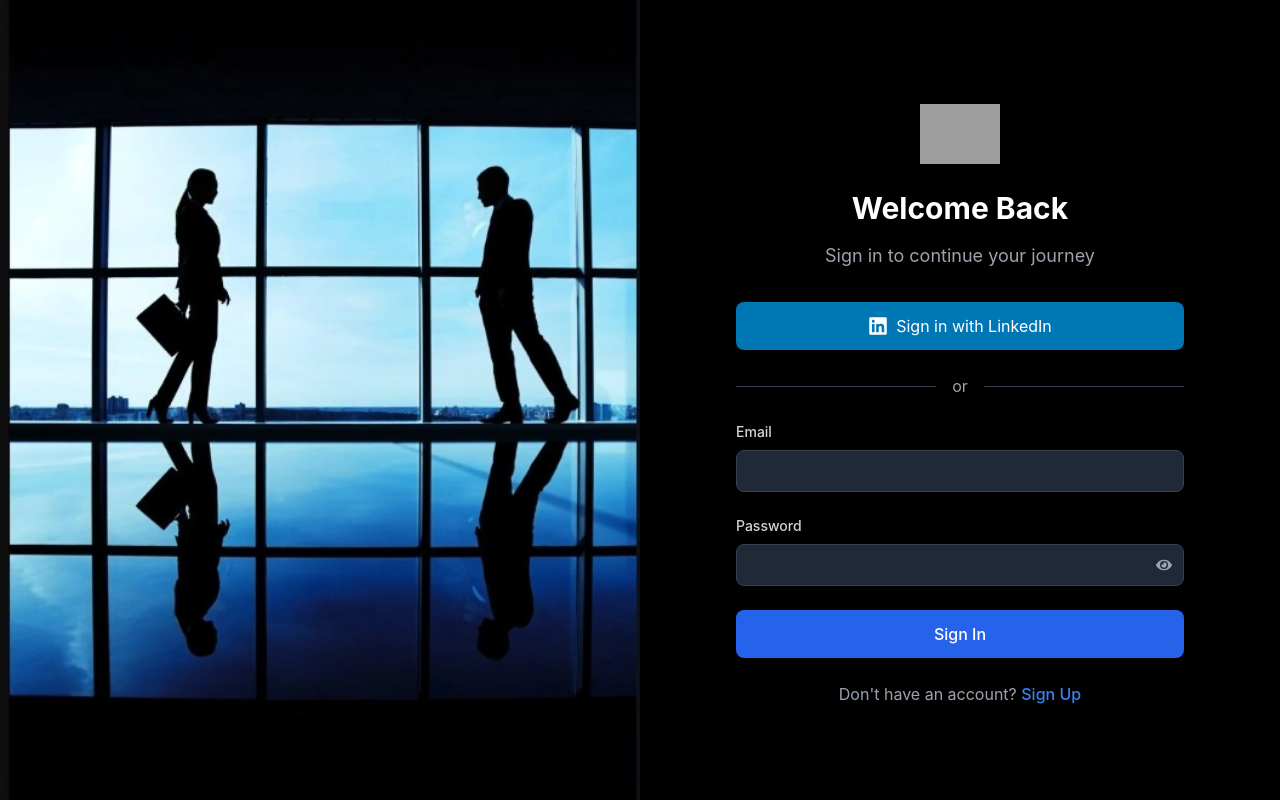
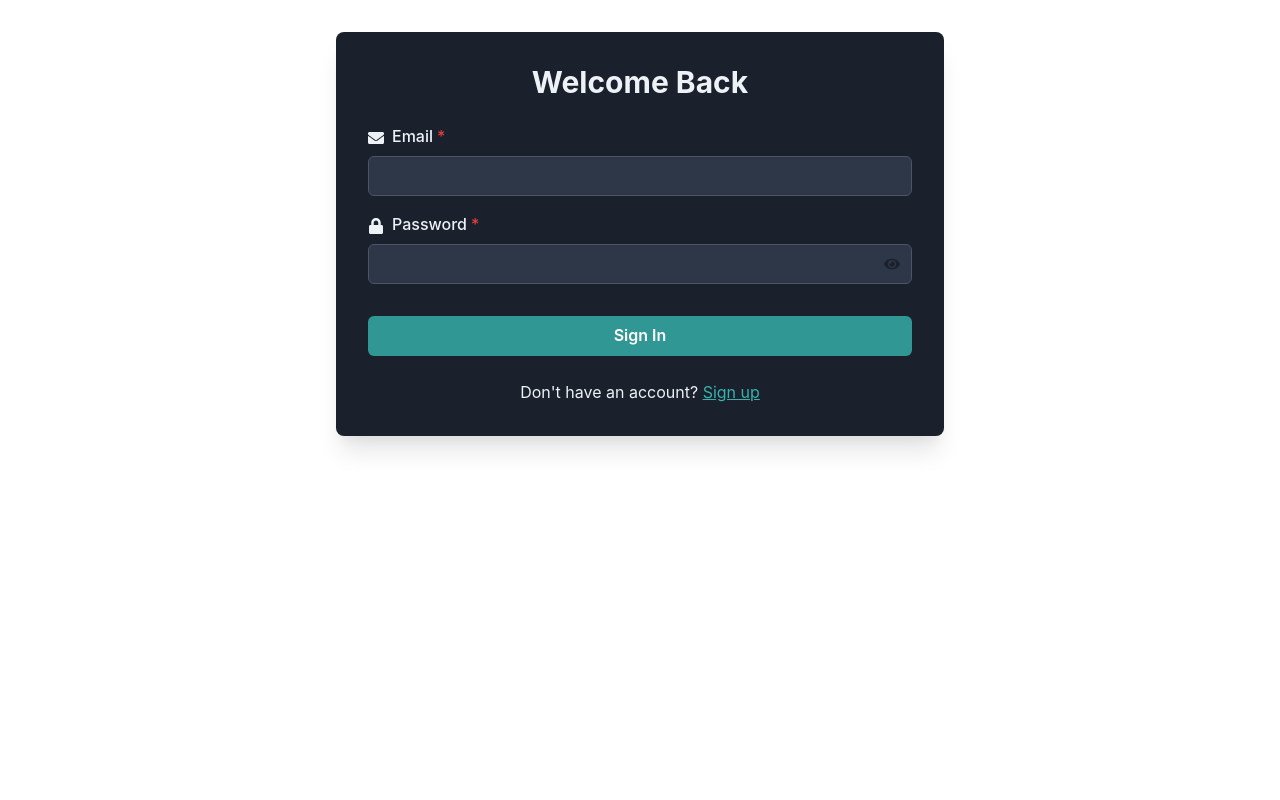
Before and after one commit to micymike/skill3-frontend, a React (Vite) app: page /login in a window 1280 px wide. Built offline with nearby package versions, Linux system fonts and the light colour scheme; grey boxes are pictures that could not be loaded.

Commit message:
passowrd strenght indicator

```diff
--- a/src/components/Register.jsx
+++ b/src/components/Register.jsx
@@ -1,21 +1,91 @@
-import React from "react";
+import React, { useState } from "react";
 import { motion } from "framer-motion";
 import { Carousel } from "react-responsive-carousel";
 import "react-responsive-carousel/lib/styles/carousel.min.css";
 import axios from "axios";
+import { Box, Progress, Text } from '@chakra-ui/react';
+import { useNavigate } from 'react-router-dom';
+import { toast } from '@chakra-ui/react';
 
 const Register = () => {
+  const navigate = useNavigate();
+  const [formData, setFormData] = useState({
+    email: '',
+    password: '',
+    name: ''
+  });
+
+  const handleInputChange = (e) => {
+    const { name, value } = e.target;
+    setFormData(prev => ({
+      ...prev,
+      [name]: value
+    }));
+  };
+
   const handleFormSubmit = async (e) => {
     e.preventDefault();
-    const formData = new FormData(e.target);
-    const data = Object.fromEntries(formData.entries());
     try {
-      await axios.post("https://dummybackend.url/signup", data);
-      alert("Form submitted successfully!");
+      const response = await axios.post(`${import.meta.env.VITE_API_URL}/v1/auth/register`, formData);
+      if (response.data.access_token) {
+        localStorage.setItem('token', response.data.access_token);
+        localStorage.setItem('user', JSON.stringify(response.data.user));
+        navigate('/dashboard');
+      }
     } catch (error) {
-      console.error(error);
-      alert("An error occurred!");
+      console.error('Registration error:', error);
+      toast({
+        title: 'Registration failed',
+        description: error.response?.data?.error || 'An error occurred',
+        status: 'error',
+        duration: 5000,
+        isClosable: true,
+      });
     }
+  };
+
+  const calculatePasswordStrength = (password) => {
+    let strength = 0;
+
+    // Length check
+    if (password.length >= 8) strength += 1;
+    if (password.length >= 12) strength += 1;
+
+    // Character type checks
+    if (/[A-Z]/.test(password)) strength += 1;  // Uppercase
+    if (/[a-z]/.test(password)) strength += 1;  // Lowercase
+    if (/[0-9]/.test(password)) strength += 1;  // Numbers
+    if (/[^A-Za-z0-9]/.test(password)) strength += 1;  // Special characters
+
+    return {
+      score: strength,
+      color: strength < 2 ? "red" : strength < 4 ? "orange" : strength < 6 ? "yellow" : "green",
+      text: strength < 2 ? "Weak" : strength < 4 ? "Fair" : strength < 6 ? "Good" : "Strong"
+    };
+  };
+
+  const renderPasswordStrengthIndicator = (password) => {
+    const strength = calculatePasswordStrength(password);
+
+    return (
+      <Box mt={2}>
+        <Progress
+          value={(strength.score / 6) * 100}
+          size="sm"
+          colorScheme={
+            strength.score < 2 ? "red" :
+            strength.score < 4 ? "orange" :
+            strength.score < 6 ? "yellow" : "green"
+          }
+        />
+        <Text fontSize="sm" color={strength.color} mt={1}>
+          Password Strength: {strength.text}
+        </Text>
+        <Text fontSize="xs" color="gray.400" mt={1}>
+          Use 8+ characters with a mix of letters, numbers & symbols
+        </Text>
+      </Box>
+    );
   };
 
   return (
@@ -79,6 +149,8 @@ const Register = () => {
               <input
                 type="email"
                 name="email"
+                value={formData.email}
+                onChange={handleInputChange}
                 required
                 className="w-full px-4 py-2 bg-gray-800 border border-gray-700 rounded focus:ring-2 focus:ring-blue-500 transition"
               />
@@ -88,6 +160,8 @@ const Register = () => {
               <input
                 type="text"
                 name="name"
+                value={formData.name}
+                onChange={handleInputChange}
                 required
                 className="w-full px-4 py-2 bg-gray-800 border border-gray-700 rounded focus:ring-2 focus:ring-blue-500 transition"
               />
@@ -97,9 +171,12 @@ const Register = () => {
               <input
                 type="password"
                 name="password"
+                value={formData.password}
+                onChange={handleInputChange}
                 required
                 className="w-full px-4 py-2 bg-gray-800 border border-gray-700 rounded focus:ring-2 focus:ring-blue-500 transition"
               />
+              {renderPasswordStrengthIndicator(formData.password)}
             </div>
             <button
               type="submit"
--- a/src/components/auth/Login.jsx
+++ b/src/components/auth/Login.jsx
@@ -1,177 +1,169 @@
-import React, { useState, useEffect } from 'react';
-import { useNavigate } from 'react-router-dom';
-import { FaLinkedin, FaEye, FaEyeSlash } from 'react-icons/fa';
-
-const apiUrl = ''; // Empty string to use proxy
+import { useState } from 'react';
+import { useNavigate, Link } from 'react-router-dom';
+import {
+  Box,
+  Button,
+  FormControl,
+  FormLabel,
+  Input,
+  VStack,
+  Container,
+  Heading,
+  useColorModeValue,
+  Text,
+  Icon,
+  InputGroup,
+  InputRightElement,
+  IconButton,
+  useToast
+} from '@chakra-ui/react';
+import { FaEnvelope, FaLock, FaEye, FaEyeSlash } from 'react-icons/fa';
 
 const Login = () => {
-  const [email, setEmail] = useState('');
-  const [password, setPassword] = useState('');
+  const navigate = useNavigate();
+  const toast = useToast();
+  const [formData, setFormData] = useState({
+    email: '',
+    password: ''
+  });
   const [showPassword, setShowPassword] = useState(false);
   const [isLoading, setIsLoading] = useState(false);
-  const [error, setError] = useState('');
-  const navigate = useNavigate();
 
-  const handleLinkedInLogin = () => {
-    localStorage.setItem('loginRedirectUrl', window.location.href);
-    window.location.href = '/v1/auth/linkedin/login';
+  // Dark theme colors
+  const bgColor = useColorModeValue('gray.800', 'gray.800');
+  const textColor = useColorModeValue('gray.100', 'gray.100');
+  const borderColor = useColorModeValue('gray.600', 'gray.600');
+  const inputBgColor = useColorModeValue('gray.700', 'gray.700');
+
+  const handleInputChange = (e) => {
+    const { name, value } = e.target;
+    setFormData(prev => ({
+      ...prev,
+      [name]: value
+    }));
   };
 
   const handleSubmit = async (e) => {
     e.preventDefault();
     setIsLoading(true);
-    setError('');
 
     try {
-      const response = await fetch('http://localhost:8000/v1/auth/login', {
+      const response = await fetch(`${import.meta.env.VITE_API_URL}/v1/auth/login`, {
         method: 'POST',
         headers: {
           'Content-Type': 'application/json',
         },
-        credentials: 'include',
-        body: JSON.stringify({ email, password })
+        body: JSON.stringify(formData)
       });
 
-      if (response.ok) {
-        const data = await response.json();
-        localStorage.setItem('token', data.token);
-        localStorage.setItem('userEmail', email);
+      const data = await response.json();
 
-        // Navigate based on next step
-        if (data.nextStep) {
-          navigate(`/onboarding/${data.nextStep}`);
-        } else {
-          navigate('/dashboard');
-        }
-      } else {
-        const errorData = await response.json();
-        setError(errorData.error || errorData.msg || 'Invalid email or password');
+      if (!response.ok) {
+        throw new Error(data.error || 'Login failed');
       }
-    } catch (err) {
-      console.error('Login error:', err);
-      setError('An error occurred. Please try again.');
+
+      localStorage.setItem('token', data.access_token);
+      localStorage.setItem('user', JSON.stringify(data.user));
+
+      toast({
+        title: 'Login successful',
+        status: 'success',
+        duration: 3000,
+        isClosable: true,
+      });
+
+      navigate('/dashboard');
+    } catch (error) {
+      toast({
+        title: 'Login failed',
+        description: error.message,
+        status: 'error',
+        duration: 5000,
+        isClosable: true,
+      });
     } finally {
       setIsLoading(false);
     }
   };
 
   return (
-    <div className="min-h-screen flex">
-      {/* Left side - Image */}
-      <div className="hidden md:flex w-1/2 bg-black relative overflow-hidden">
-        <img
-          src="/login.jpeg"
-          alt="Login Illustration"
-          className="absolute w-full h-full object-cover"
-        />
-      </div>
+    <Container maxW="container.sm" py={8}>
+      <Box
+        p={8}
+        bg={bgColor}
+        boxShadow="xl"
+        borderRadius="lg"
+        color={textColor}
+      >
+        <VStack spacing={6}>
+          <Heading size="lg">Welcome Back</Heading>
 
-      {/* Right side - Login Form */}
-      <div className="w-full md:w-1/2 bg-black p-8 flex flex-col justify-center">
-        <div className="max-w-md mx-auto w-full">
-          <div className="space-y-8">
-            {/* Logo and Header */}
-            <div className="text-center space-y-4">
-              <img
-                src="/logo.png"
-                alt="Skill3 Logo"
-                className="h-20 w-20 mx-auto object-contain"
-              />
-              <h1 className="text-3xl font-bold text-white">Welcome Back</h1>
-              <p className="text-gray-400 text-lg">
-                Sign in to continue your journey
-              </p>
-            </div>
+          <form onSubmit={handleSubmit} style={{ width: '100%' }}>
+            <VStack spacing={4}>
+              <FormControl isRequired>
+                <FormLabel>
+                  <Icon as={FaEnvelope} mr={2} />
+                  Email
+                </FormLabel>
+                <Input
+                  name="email"
+                  type="email"
+                  value={formData.email}
+                  onChange={handleInputChange}
+                  bg={inputBgColor}
+                  color={textColor}
+                  borderColor={borderColor}
+                />
+              </FormControl>
 
-            <form onSubmit={handleSubmit} className="space-y-6">
-              {/* LinkedIn Button */}
-              <button
-                type="button"
-                onClick={handleLinkedInLogin}
-                className="w-full flex items-center justify-center gap-2 bg-[#0077b5] text-white py-3 px-4 rounded-lg hover:bg-[#006291] transition-colors"
+              <FormControl isRequired>
+                <FormLabel>
+                  <Icon as={FaLock} mr={2} />
+                  Password
+                </FormLabel>
+                <InputGroup>
+                  <Input
+                    name="password"
+                    type={showPassword ? "text" : "password"}
+                    value={formData.password}
+                    onChange={handleInputChange}
+                    bg={inputBgColor}
+                    color={textColor}
+                    borderColor={borderColor}
+                  />
+                  <InputRightElement>
+                    <IconButton
+                      aria-label={showPassword ? "Hide password" : "Show password"}
+                      icon={showPassword ? <FaEyeSlash /> : <FaEye />}
+                      onClick={() => setShowPassword(!showPassword)}
+                      variant="ghost"
+                      colorScheme="gray"
+                    />
+                  </InputRightElement>
+                </InputGroup>
+              </FormControl>
+
+              <Button
+                type="submit"
+                colorScheme="teal"
+                width="100%"
+                mt={4}
+                isLoading={isLoading}
               >
-                <FaLinkedin className="text-xl" />
-                Sign in with LinkedIn
-              </button>
+                Sign In
+              </Button>
+            </VStack>
+          </form>
 
-              {/* Divider */}
-              <div className="relative flex items-center">
-                <div className="flex-grow border-t border-gray-700"></div>
-                <span className="flex-shrink mx-4 text-gray-400">or</span>
-                <div className="flex-grow border-t border-gray-700"></div>
-              </div>
-
-              {/* Email Input */}
-              <div className="space-y-2">
-                <label htmlFor="email" className="block text-sm font-medium text-gray-300">
-                  Email
-                </label>
-                <input
-                  id="email"
-                  type="email"
-                  value={email}
-                  onChange={(e) => setEmail(e.target.value)}
-                  className="w-full px-3 py-2 bg-gray-800 border border-gray-700 rounded-lg text-white focus:outline-none focus:ring-2 focus:ring-blue-500"
-                  required
-                />
-              </div>
-
-              {/* Password Input */}
-              <div className="space-y-2">
-                <label htmlFor="password" className="block text-sm font-medium text-gray-300">
-                  Password
-                </label>
-                <div className="relative">
-                  <input
-                    id="password"
-                    type={showPassword ? 'text' : 'password'}
-                    value={password}
-                    onChange={(e) => setPassword(e.target.value)}
-                    className="w-full px-3 py-2 bg-gray-800 border border-gray-700 rounded-lg text-white focus:outline-none focus:ring-2 focus:ring-blue-500"
-                    required
-                  />
-                  <button
-                    type="button"
-                    onClick={() => setShowPassword(!showPassword)}
-                    className="absolute right-3 top-1/2 -translate-y-1/2 text-gray-400 hover:text-gray-300"
-                  >
-                    {showPassword ? <FaEyeSlash /> : <FaEye />}
-                  </button>
-                </div>
-              </div>
-
-              {/* Error Message */}
-              {error && (
-                <p className="text-red-500 text-sm">{error}</p>
-              )}
-
-              {/* Submit Button */}
-              <button
-                type="submit"
-                disabled={isLoading}
-                className={`w-full py-3 px-4 rounded-lg bg-blue-600 text-white font-medium hover:bg-blue-700 focus:outline-none focus:ring-2 focus:ring-blue-500 focus:ring-offset-2 ${
-                  isLoading ? 'opacity-75 cursor-not-allowed' : ''
-                }`}
-              >
-                {isLoading ? 'Signing in...' : 'Sign In'}
-              </button>
-
-              {/* Sign Up Link */}
-              <p className="text-center text-gray-400">
-                Don't have an account?{' '}
-                <button
-                  type="button"
-                  onClick={() => navigate('/signup')}
-                  className="text-blue-500 hover:text-blue-400 font-medium"
-                >
-                  Sign Up
-                </button>
-              </p>
-            </form>
-          </div>
-        </div>
-      </div>
-    </div>
+          <Text color={textColor}>
+            Don't have an account?{' '}
+            <Link to="/register" style={{ color: '#38B2AC', textDecoration: 'underline' }}>
+              Sign up
+            </Link>
+          </Text>
+        </VStack>
+      </Box>
+    </Container>
   );
 };
 
```
